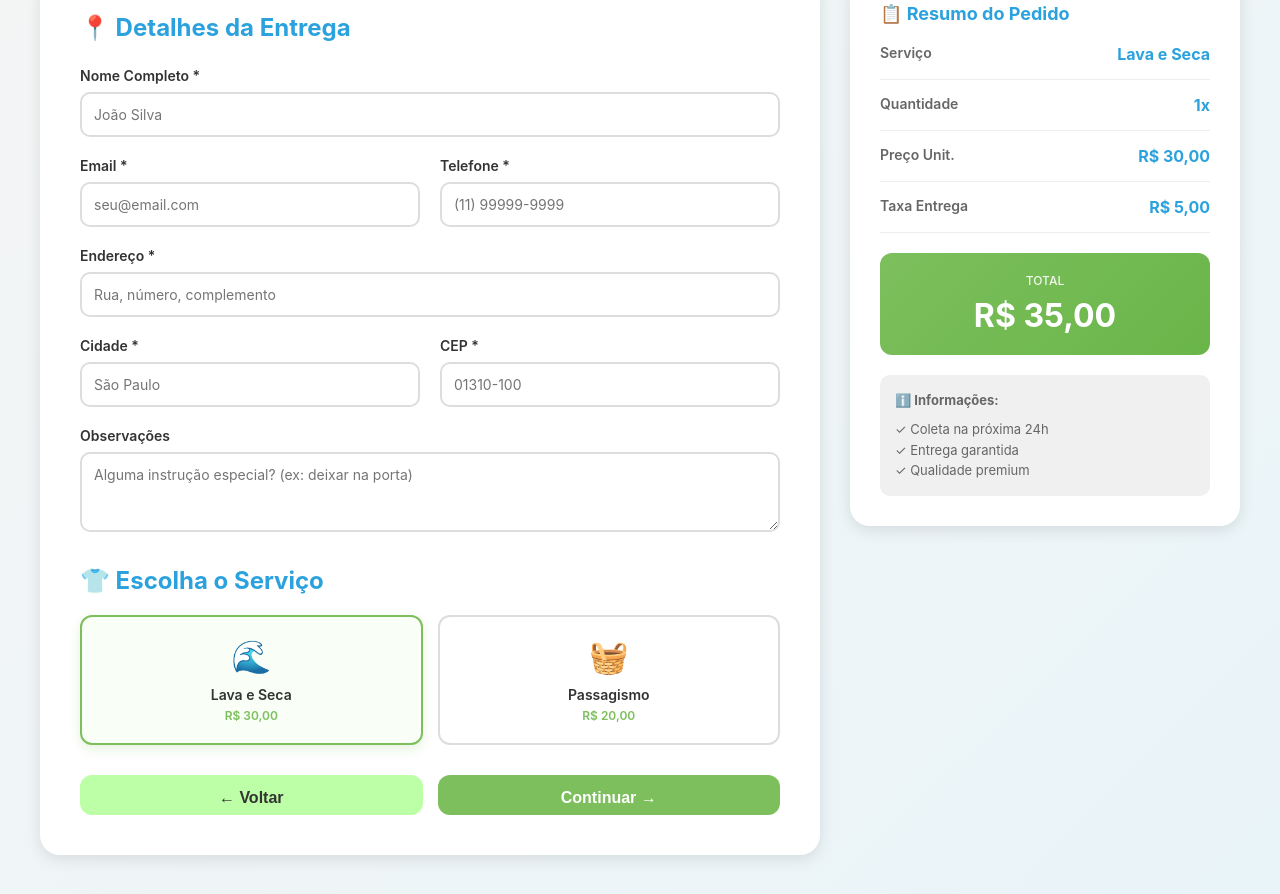
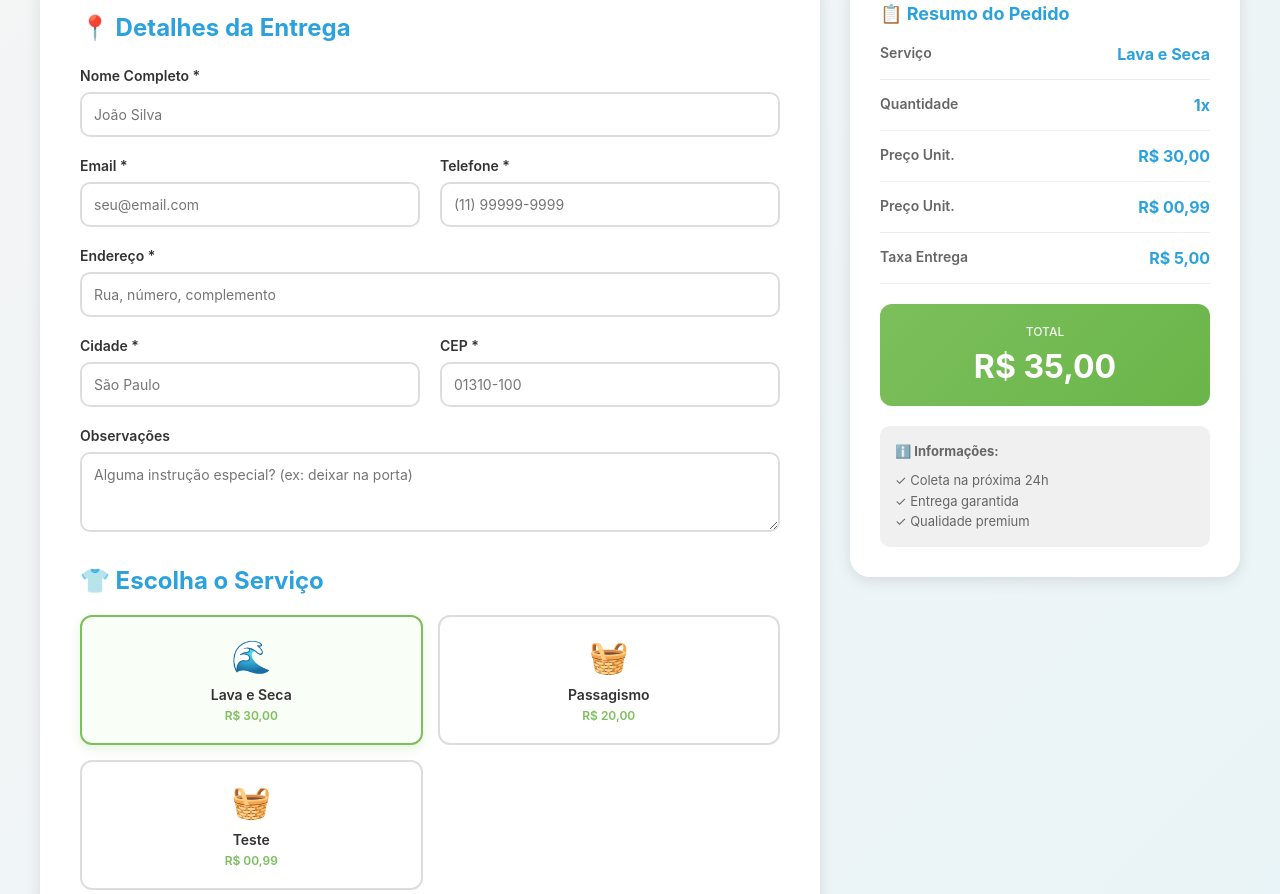
Before and after one commit to Joaopedro1702/Clothean, a plain HTML site: page reserva.html in a window 1280 px wide. Shown: the part 257-1151 px from the top of the page. Drawn offline with Linux system fonts and the light colour scheme.

Commit message:
Agora pagamento teste

```diff
--- a/reserva.html
+++ b/reserva.html
@@ -110,6 +110,12 @@
                         <p>R$ 20,00</p>
                     </div>
 
+                    <div class="service-card">
+                        <div class="service-icon">🧺</div>
+                        <h3>Teste</h3>
+                        <p>R$ 00,99</p>
+                    </div>
+
                 </div>
 
                 <div class="button-group">
@@ -135,6 +141,11 @@
                 <div class="summary-item">
                     <span class="summary-label">Preço Unit.</span>
                     <span class="summary-value">R$ 30,00</span>
+                </div>
+
+                <div class="summary-item">
+                    <span class="summary-label">Preço Unit.</span>
+                    <span class="summary-value">R$ 00,99</span>
                 </div>
 
                 <div class="summary-item">
```
